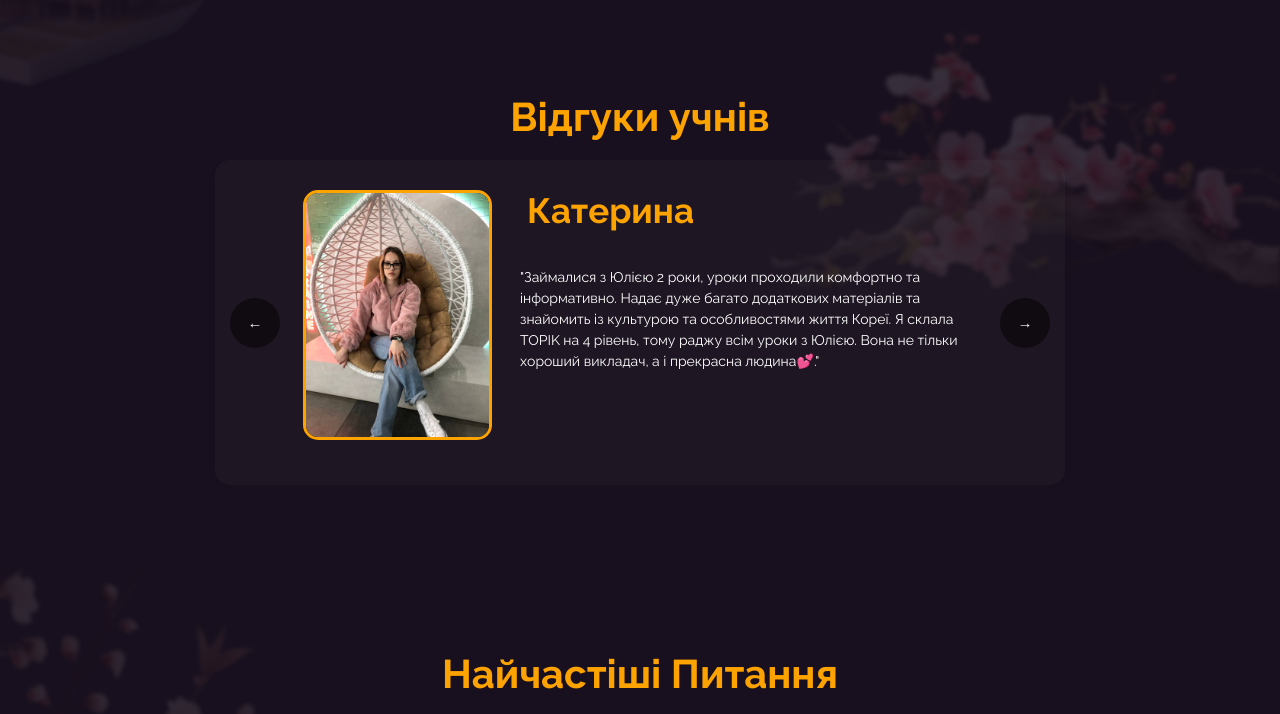
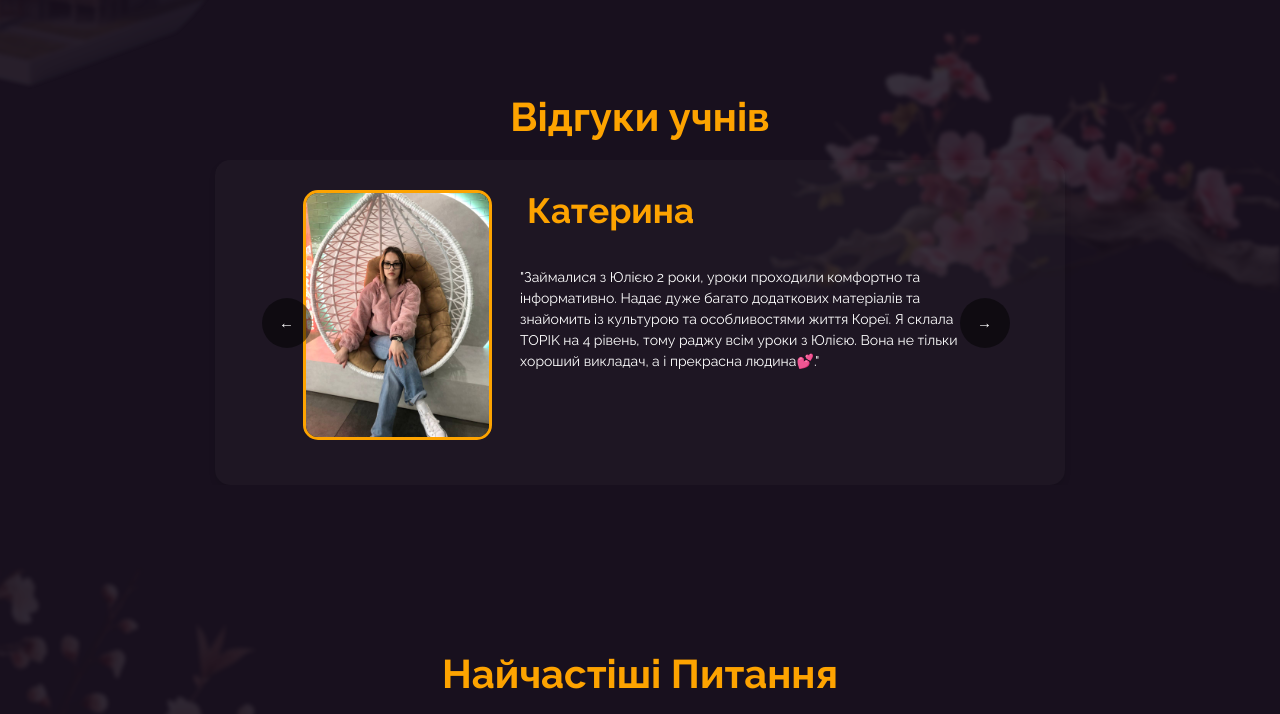
Before and after one commit to Antondevel/juliajeon, a plain HTML site: page index.html in a window 1280 px wide. Shown: the part 1184-1898 px from the top of the page. Drawn offline with nearby package versions, Linux system fonts and the light colour scheme.

Commit message:
first commit

```diff
--- a/css/main.css
+++ b/css/main.css
@@ -492,11 +492,11 @@ svg {
 }
 
 .prev-btn {
-    left: 30px;
+    left: 7%;
 }
 
 .next-btn {
-    right: 30px;
+    right: 8%;
 }
 
 .prev-btn:hover,
```
